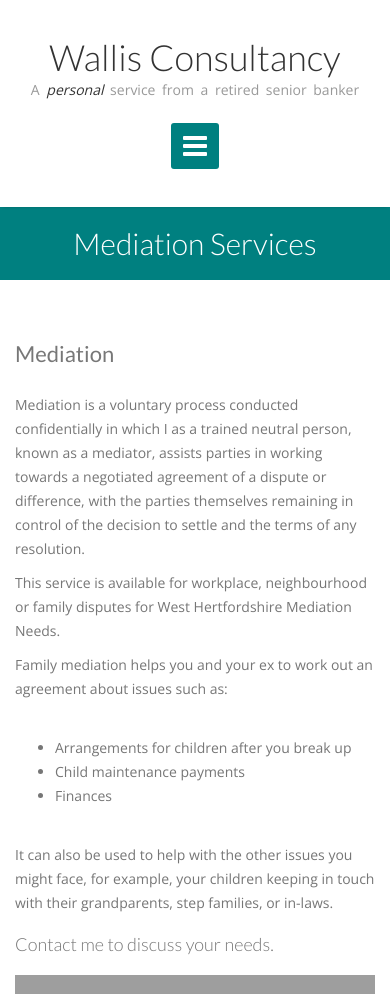
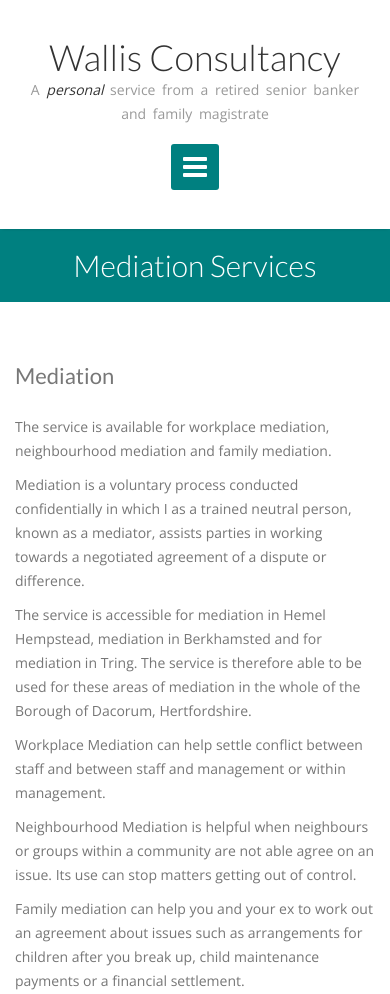
Before and after one commit to james-wallis/wallisconsultancy, a PHP site: page /mediation/index.html in a window 390 px wide. Shown: the top 994 px of the page. Run offline with PHP 8.4, Linux system fonts and the light colour scheme; data that the repository does not hold is empty; grey boxes are pictures that could not be loaded.

Commit message:
Remove business services + interim management, add travis yml, update terms and conditions

```diff
--- a/css/style.css
+++ b/css/style.css
@@ -251,6 +251,11 @@
 
 .logo {
     height: 80px;
+    width: 100%;
+}
+.logo > [class*='col-'] {
+    padding-right:0;
+    padding-left:0;
 }
 
 .logo h5 {
--- a/css/theme-responsive.css
+++ b/css/theme-responsive.css
@@ -204,7 +204,8 @@
 
     max-width: 110px;
     min-width: 80px;
-    padding: 22px 10px 22px 10px;
+    /* padding: 22px 10px 22px 10px; */
+    padding: 31px 18px 31px 18px;
     text-align: center;
 }
 
--- a/include/header.php
+++ b/include/header.php
@@ -26,6 +26,7 @@
 
 				 <!-- TopNav End -->
 				 <!-- Logo Start -->
+				<div class="col-lg-8 col-md-8 col-xs-12 col-sm-10">
 					<a href="/">
 						<div class="logo pull-left">
 							<div class="col-lg-2 col-md-2 hidden-xs col-sm-2">
@@ -33,15 +34,18 @@
 							</div>
 							<div class="-text col-lg-10 col-md-10 col-xs-12 col-sm-10">
 								<h5>Wallis Consultancy</h5>
-							 <p>A <em>personal</em> service from a retired senior banker</p>
+								<p>A <em>personal</em> service from a retired senior banker and family magistrate</p>
 							</div>
 						</div>
 					</a>
+				</div>
+				<div class="hidden-lg hidden-md col-xs-12 col-sm-2">
 					<!-- Mobile Menu Start -->
 					<div class="mobile navbar-header">
 							<a class="navbar-toggle" data-toggle="collapse" href=".navbar-collapse">
 							<i class="fa fa-bars fa-2x"></i>
 							</a>
+					</div>
 				</div>
 				 <!-- Mobile Menu End -->
 				 <!-- Logo End -->
@@ -49,6 +53,7 @@
 
 				 <!-- Mobile Menu End -->
 				 <!-- Menu Start -->
+				 <div class="col-lg-4 col-md-4 col-xs-12 col-sm-12">
 					<nav class="collapse navbar-collapse menu">
 							<ul class="nav navbar-nav sf-menu">
 								<li id="<?php if (substr($atab, 0, 3)=="hom") {echo "current";} ?>">
@@ -61,18 +66,9 @@
 										Mediation
 										</a>
 								</li>
-							 <li id="<?php if (substr($atab, 0, 3)=="int") {echo "current";} ?>">
-									<a href="/interim-management/index.html">
-									Interim Management
-									</a>
-							 </li>
-							 <li id="<?php if (substr($atab, 0, 3)=="bus") {echo "current";} ?>">
-									<a href="/business-services/index.html">
-									Business Services
-									</a>
-							 </li>
 							</ul>
 					</nav>
+				</div>
 				 <!-- Menu End -->
 			</div>
 	 </div>
--- a/include/home.php
+++ b/include/home.php
@@ -12,12 +12,6 @@
                   also in neighbourhood and workplace mediation.
                  </p>
                   <p>
-                     If you are looking for business support then with 40 years retail
-                     banking experience you have come to the right place to obtain unbiased,
-                     professional advice help and support for you and your business.
-                  </p>
-                  <p>
-                     The services offered are set out on this site, as are my terms of business.
                      Please let me know how I can help you. Contact me by sending an email with
                      a brief description of your needs or give me a call. I will make contact
                      with you within 24 hours.
--- a/include/mediation.php
+++ b/include/mediation.php
@@ -6,21 +6,49 @@
            <article>
               <h2 class="title">Mediation</h2>
               <div class="post-content">
-                <p>Mediation is a voluntary process conducted confidentially in
-                  which I as a trained neutral person, known as a mediator, assists
-                  parties in working towards a negotiated agreement of a dispute
-                  or difference, with the parties themselves remaining in control
-                  of the decision to settle and the terms of any resolution.</p>
-                  <p>This service is available for workplace, neighbourhood or family disputes for West Hertfordshire 				Mediation Needs.</p>
-                  <p>Family mediation helps you and your ex to work out an agreement about issues such as:</p>
-                <ul class="p-list">
-                  <li>Arrangements for children after you break up</li>
-                  <li>Child maintenance payments</li>
-                  <li>Finances</li>
-                </ul>
-                <p>It can also be used to help with the other issues you might face,
-                  for example, your children keeping in touch with their grandparents,
-                  step families, or in-laws.</p>
+                <p>
+                  The service is available for workplace mediation,
+                  neighbourhood mediation and family mediation.
+                </p>
+                <p>
+                  Mediation is a voluntary process conducted confidentially
+                  in which I as a trained neutral person, known as a
+                  mediator, assists parties in working towards a
+                  negotiated agreement of a dispute or difference.
+                </p>
+                <p>
+                  The service is accessible for mediation in Hemel
+                  Hempstead, mediation in Berkhamsted and for mediation
+                  in Tring. The service is therefore able to be used for
+                  these areas of mediation in the whole of the Borough
+                  of Dacorum, Hertfordshire.
+                </p>
+                <p>
+                  Workplace Mediation can help settle conflict between staff
+                  and between staff and management or within management.
+                </p>
+                <p>
+                  Neighbourhood Mediation is helpful when neighbours or groups
+                  within a community are not able agree on an issue.
+                  Its use can stop matters getting out of control.
+                </p>
+                <p>
+                  Family mediation can help you and your ex to work out an
+                  agreement about issues such as arrangements for
+                  children after you break up, child maintenance
+                  payments or a financial settlement.
+                </p>
+                <p>
+                  Mediation can also be useful to help with other issues you
+                  might face, such as your children keeping in touch with their
+                  randparents, step families, or in-laws. It can also be useful
+                  for disputes within families and friends.
+                </p>
+                <p>
+                  Any agreement reached through mediation, whether verbal
+                  or written is not legally binding but it is more likely
+                  to succeed as it has not been imposed on the parties.
+                </p>
                 <h4 style="margin-top: 20px">Contact me to discuss your needs.</h4>
               </div>
            </article>
--- a/include/privacynotice.php
+++ b/include/privacynotice.php
@@ -53,7 +53,7 @@
                    </p>
                    <li class="privacynotice-header">How long do we keep your personal data?</li>
                    <p>
-                     We keep data for 6 years from the date that your involvement with the consultancy ceases.
+                     We keep data for 6 months from the date that your involvement with the consultancy ceases.
                    </p>
                    <li class="privacynotice-header">Your rights and your personal data</li>
                    <p>
--- a/index.php
+++ b/index.php
@@ -27,20 +27,6 @@
 		//Switch for different pages
 		switch ($atab)
 		{
-			case "interim-management":
-				$title 		= "Interim Management";
-				$section 	= "Interim Management";
-				$canonical 	= "interim-management/index.html";
-				$page 		= "include/interim-management.php";
-				break;
-
-			case "business-services":
-				$title 		= "Business Services";
-				$section 	= "Business Services";
-				$canonical 	= "/business-services/index.html";
-				$page 		= "include/business-services.php";
-				break;
-
 			case "mediation":
 				$title		= "Mediation Services";
 				$section 	= "Mediation Services";
```
Also changed, not shown: include/business-services.php (deleted, +0 -30 lines), include/interim-management.php (deleted, +0 -27 lines), include/terms.php (+5 -8 lines), sitemap.xml (+0 -10 lines), .travis.yml (added). Lines whose indentation alone changed are shown as unchanged.
